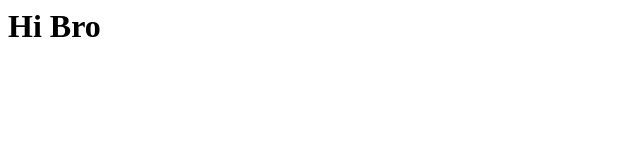
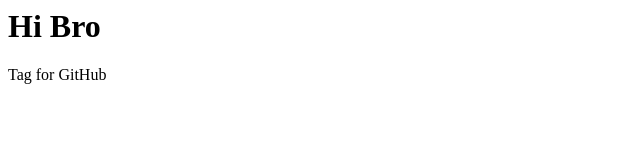
Before and after one commit to AndrewSokach/photoshaper, a plain HTML site: page index.html in a window 1280 px wide. Shown: the whole page, without its empty margins (0-640 px from the left). Drawn offline with Linux system fonts and the light colour scheme.

Commit message:
Try with tag

```diff
--- a/index.html
+++ b/index.html
@@ -2,4 +2,5 @@
 <head>
 </head>
  <h1>Hi Bro</h1>
+Tag for GitHub
 </html>
```
